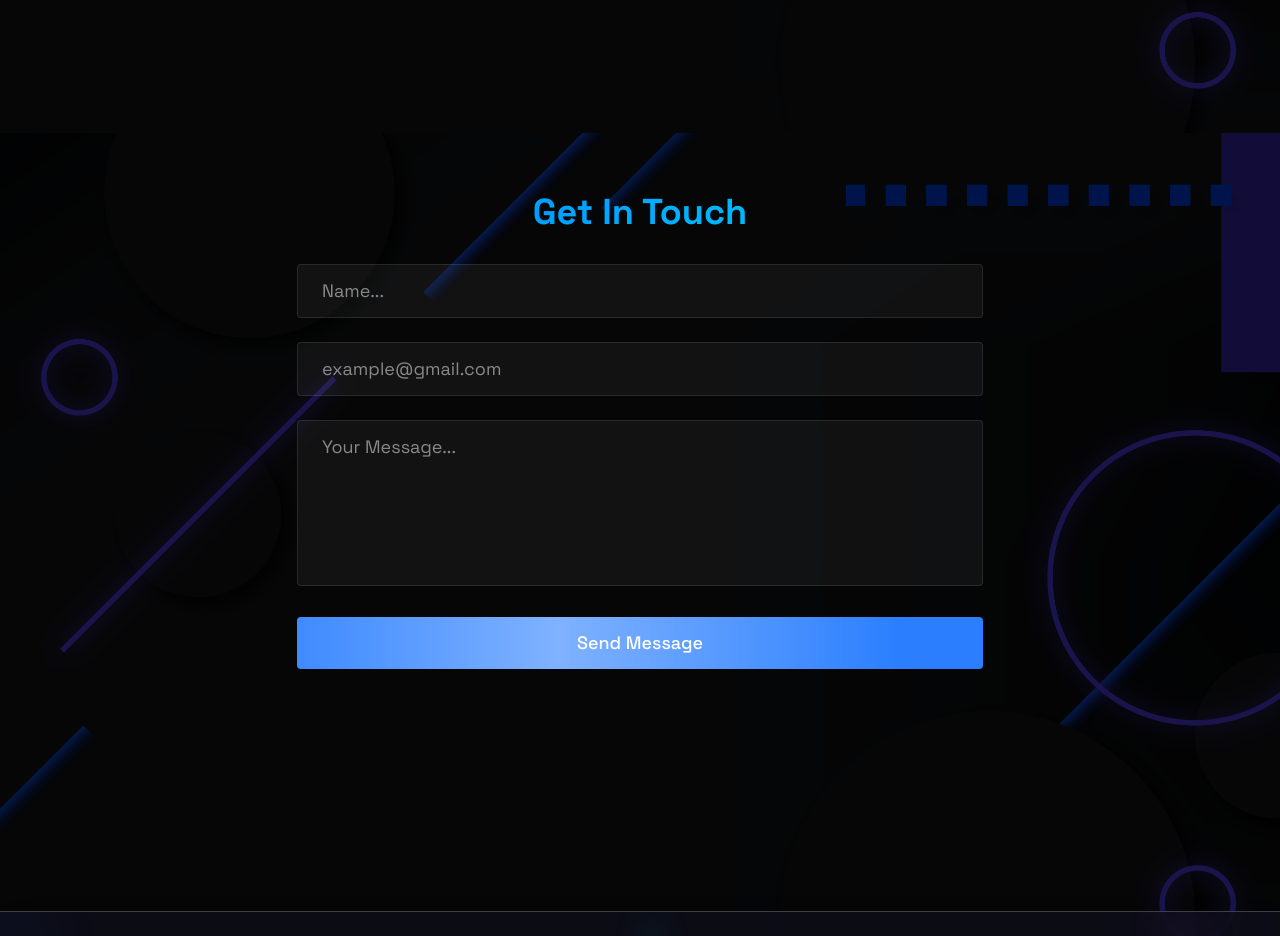
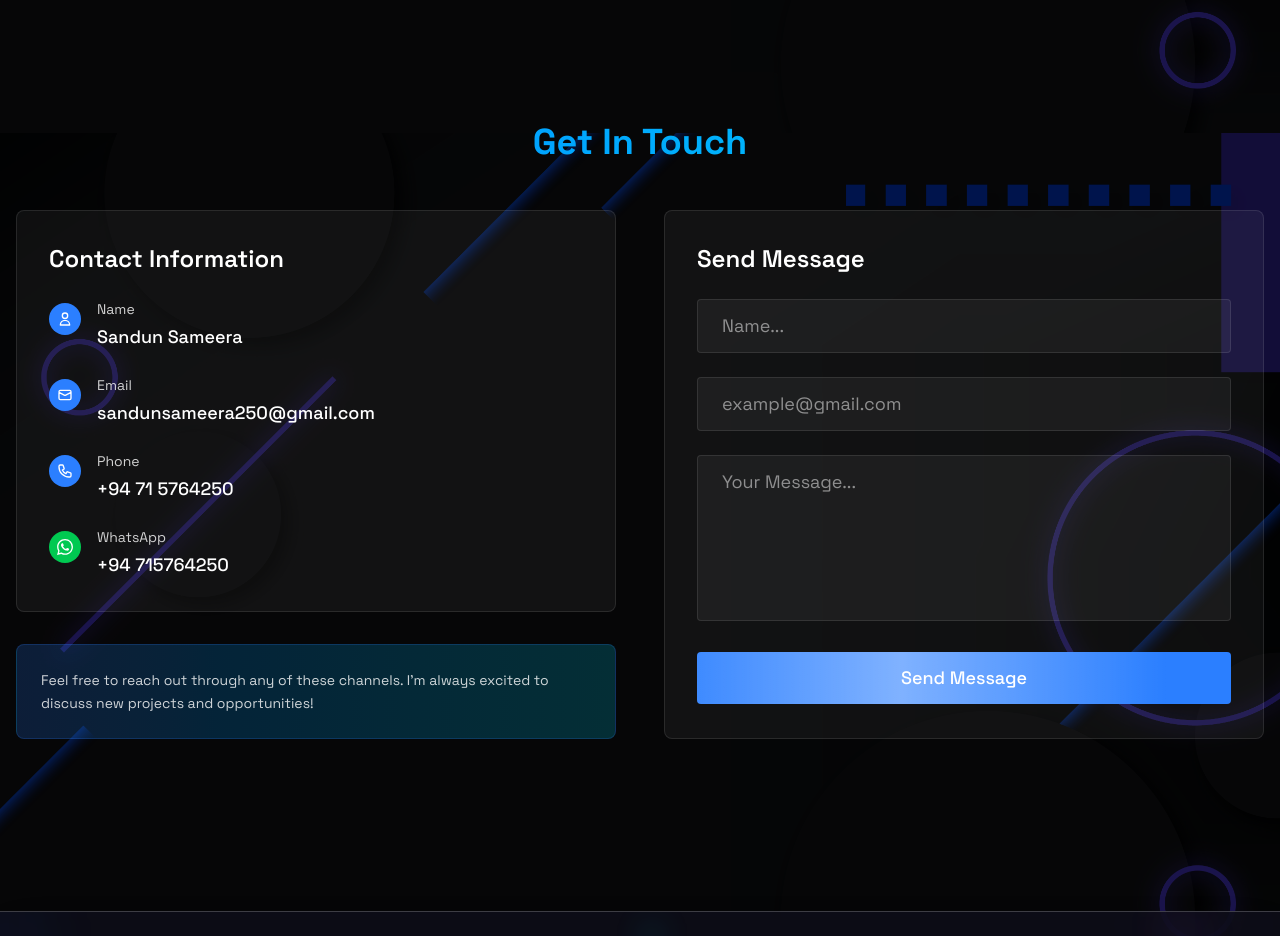
Before and after one commit to sandun440/sandun-portfolio, a React (Vite) app: page / in a window 1280 px wide. Shown: the part 3280-4216 px from the top of the page. Built offline with nearby package versions, Linux system fonts and the light colour scheme.

Commit message:
finalize protfolio

```diff
--- a/src/components/MobileMenu.jsx
+++ b/src/components/MobileMenu.jsx
@@ -105,7 +105,7 @@
         <div className="mt-16 relative group">
           <a
             href = {mobileCv}
-            download
+            download = "Sandun_Sameera_CV.pdf"
             className={`relative z-10 bg-gradient-to-r from-blue-500 via-blue-600 to-purple-600 text-white py-4 px-12 rounded-2xl font-semibold text-lg transition-all duration-700 flex items-center gap-4 backdrop-blur-sm border border-blue-400/30 shadow-2xl hover:shadow-blue-500/30 hover:scale-105 ${
               menuOpen
                 ? "opacity-100 translate-y-0 scale-100"
--- a/src/components/Navbar.jsx
+++ b/src/components/Navbar.jsx
@@ -106,7 +106,7 @@
               <div className="ml-4 relative group">
                 <a
                   href= {navBarCv}
-                  download
+                  download = "Sandun_Sameera_CV.pdf"
                   className="relative z-10 bg-gradient-to-r from-blue-500 to-blue-600 text-white py-2 px-6 rounded-lg hover:from-blue-600 hover:to-blue-700 transition-all duration-300 text-sm font-medium flex items-center gap-2 backdrop-blur-sm border border-blue-400/30 shadow-lg hover:shadow-blue-500/25 hover:shadow-xl"
                 >
                   <span>Download CV</span>
--- a/src/components/sections/Contact.jsx
+++ b/src/components/sections/Contact.jsx
@@ -38,10 +38,91 @@
       className="min-h-[800px] flex items-center justify-center py-20 px-4"
     >
       <RevealOnScroll>
-        <div className="w-full lg:min-w-[750px] max-w-5xl  p-6 sm:p-8 bg-transparent">
-          <h2 className="text-3xl sm:text-4xl font-bold mb-8 bg-gradient-to-r from-blue-500 to-cyan-400 bg-clip-text text-transparent text-center">
+        <div className="w-full max-w-7xl mx-auto">
+          <h2 className="text-3xl sm:text-4xl font-bold mb-12 bg-gradient-to-r from-blue-500 to-cyan-400 bg-clip-text text-transparent text-center">
             Get In Touch
           </h2>
+
+          <div className="grid grid-cols-1 lg:grid-cols-2 gap-8 lg:gap-12">
+            {/* Left Column - Contact Info */}
+            <div className="space-y-8">
+              <div className="bg-white/5 border border-white/10 rounded-lg p-6 sm:p-8">
+                <h3 className="text-xl sm:text-2xl font-semibold mb-6 text-white">
+                  Contact Information
+                </h3>
+
+                <div className="space-y-6">
+                  <div className="flex items-start space-x-4">
+                    <div className="w-8 h-8 bg-blue-500 rounded-full flex items-center justify-center flex-shrink-0 mt-1">
+                      <svg className="w-4 h-4 text-white" fill="none" stroke="currentColor" viewBox="0 0 24 24">
+                        <path strokeLinecap="round" strokeLinejoin="round" strokeWidth={2} d="M16 7a4 4 0 11-8 0 4 4 0 018 0zM12 14a7 7 0 00-7 7h14a7 7 0 00-7-7z" />
+                      </svg>
+                    </div>
+                    <div>
+                      <p className="text-white/80 text-sm mb-1">Name</p>
+                      <p className="text-white text-base sm:text-lg font-medium"> Sandun Sameera </p>
+                    </div>
+                  </div>
+
+                  <div className="flex items-start space-x-4">
+                    <div className="w-8 h-8 bg-blue-500 rounded-full flex items-center justify-center flex-shrink-0 mt-1">
+                      <svg className="w-4 h-4 text-white" fill="none" stroke="currentColor" viewBox="0 0 24 24">
+                        <path strokeLinecap="round" strokeLinejoin="round" strokeWidth={2} d="M3 8l7.89 4.26a2 2 0 002.22 0L21 8M5 19h14a2 2 0 002-2V7a2 2 0 00-2-2H5a2 2 0 00-2 2v10a2 2 0 002 2z" />
+                      </svg>
+                    </div>
+                    <div>
+                      <p className="text-white/80 text-sm mb-1">Email</p>
+                      <a href="mailto:your.email@example.com" className="text-white text-base sm:text-lg font-medium hover:text-blue-400 transition-colors">
+                        sandunsameera250@gmail.com
+                      </a>
+                    </div>
+                  </div>
+
+                  <div className="flex items-start space-x-4">
+                    <div className="w-8 h-8 bg-blue-500 rounded-full flex items-center justify-center flex-shrink-0 mt-1">
+                      <svg className="w-4 h-4 text-white" fill="none" stroke="currentColor" viewBox="0 0 24 24">
+                        <path strokeLinecap="round" strokeLinejoin="round" strokeWidth={2} d="M3 5a2 2 0 012-2h3.28a1 1 0 01.948.684l1.498 4.493a1 1 0 01-.502 1.21l-2.257 1.13a11.042 11.042 0 005.516 5.516l1.13-2.257a1 1 0 011.21-.502l4.493 1.498a1 1 0 01.684.949V19a2 2 0 01-2 2h-1C9.716 21 3 14.284 3 6V5z" />
+                      </svg>
+                    </div>
+                    <div>
+                      <p className="text-white/80 text-sm mb-1">Phone</p>
+                      <a href="tel:+1234567890" className="text-white text-base sm:text-lg font-medium hover:text-blue-400 transition-colors">
+                        +94 71 5764250
+                      </a>
+                    </div>
+                  </div>
+
+                  <div className="flex items-start space-x-4">
+                    <div className="w-8 h-8 bg-green-500 rounded-full flex items-center justify-center flex-shrink-0 mt-1">
+                      <svg className="w-4 h-4 text-white" fill="currentColor" viewBox="0 0 24 24">
+                        <path d="M17.472 14.382c-.297-.149-1.758-.867-2.03-.967-.273-.099-.471-.148-.67.15-.197.297-.767.966-.94 1.164-.173.199-.347.223-.644.075-.297-.15-1.255-.463-2.39-1.475-.883-.788-1.48-1.761-1.653-2.059-.173-.297-.018-.458.13-.606.134-.133.298-.347.446-.52.149-.174.198-.298.298-.497.099-.198.05-.371-.025-.52-.075-.149-.669-1.612-.916-2.207-.242-.579-.487-.5-.669-.51-.173-.008-.371-.01-.57-.01-.198 0-.52.074-.792.372-.272.297-1.04 1.016-1.04 2.479 0 1.462 1.065 2.875 1.213 3.074.149.198 2.096 3.2 5.077 4.487.709.306 1.262.489 1.694.625.712.227 1.36.195 1.871.118.571-.085 1.758-.719 2.006-1.413.248-.694.248-1.289.173-1.413-.074-.124-.272-.198-.57-.347m-5.421 7.403h-.004a9.87 9.87 0 01-5.031-1.378l-.361-.214-3.741.982.998-3.648-.235-.374a9.86 9.86 0 01-1.51-5.26c.001-5.45 4.436-9.884 9.888-9.884 2.64 0 5.122 1.03 6.988 2.898a9.825 9.825 0 012.893 6.994c-.003 5.45-4.437 9.884-9.885 9.884m8.413-18.297A11.815 11.815 0 0012.05 0C5.495 0 .16 5.335.157 11.892c0 2.096.547 4.142 1.588 5.945L.057 24l6.305-1.654a11.882 11.882 0 005.683 1.448h.005c6.554 0 11.89-5.335 11.893-11.893A11.821 11.821 0 0020.885 3.787"/>
+                      </svg>
+                    </div>
+                    <div>
+                      <p className="text-white/80 text-sm mb-1">WhatsApp</p>
+                      <a href="https://wa.me/1234567890" target="_blank" rel="noopener noreferrer" className="text-white text-base sm:text-lg font-medium hover:text-green-400 transition-colors">
+                        +94 715764250
+                      </a>
+                    </div>
+                  </div>
+                </div>
+              </div>
+
+              {/* Additional decorative element */}
+              <div className="hidden lg:block">
+                <div className="bg-gradient-to-r from-blue-500/20 to-cyan-400/20 rounded-lg p-6 border border-blue-500/20">
+                  <p className="text-white/80 text-sm leading-relaxed">
+                    Feel free to reach out through any of these channels. I'm always excited to discuss new projects and opportunities!
+                  </p>
+                </div>
+              </div>
+            </div>
+
+            {/* Right Column - Contact Form */}
+            <div className="bg-white/5 border border-white/10 rounded-lg p-6 sm:p-8">
+              <h3 className="text-xl sm:text-2xl font-semibold mb-6 text-white">
+                Send Message
+              </h3>
 
               <form className="space-y-6" onSubmit={handleSubmit}>
                 <div>
@@ -101,6 +182,8 @@
                 </button>
               </form>
             </div>
+          </div>
+        </div>
       </RevealOnScroll>
     </section>
   );
```
Lines whose indentation alone changed are shown as unchanged.
